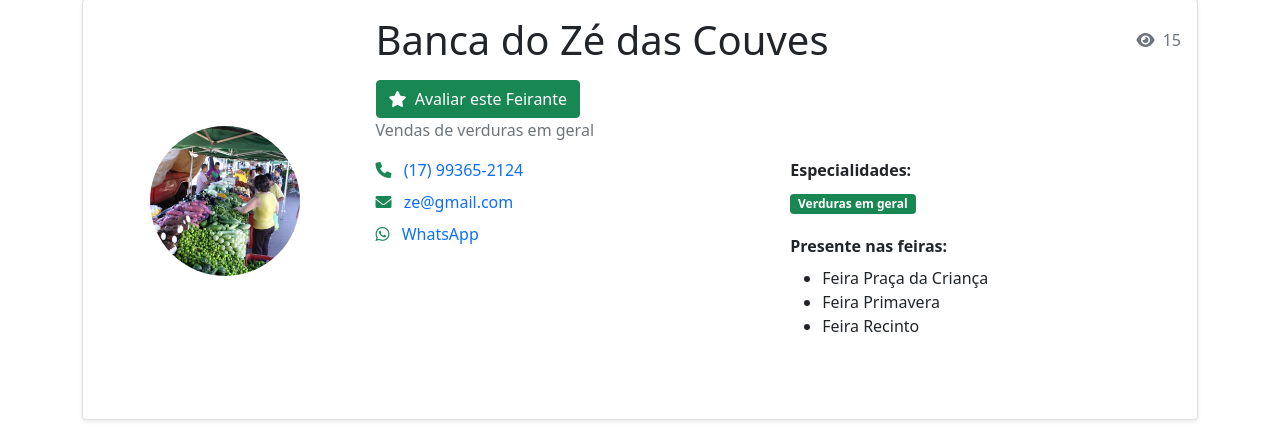
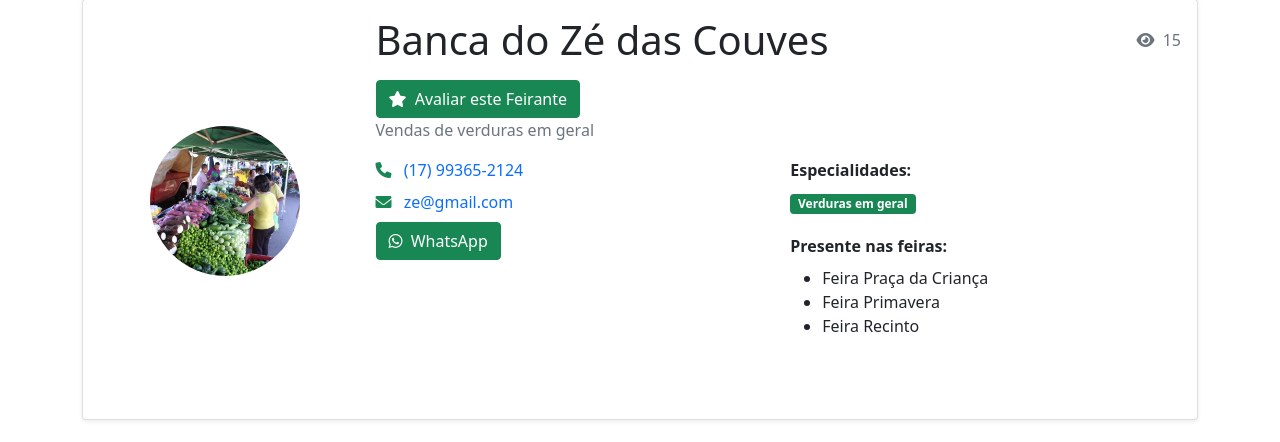
Before and after one commit to LucianoBampa/Projeto_Feira, a Django app: a page that uses feirantes/templates/feirantes/loja.html in a window 1280 px wide. Shown: the part 151-593 px from the top of the page. Run offline with Django 4.2, Linux system fonts and the light colour scheme; data comes from the database, SQL or seed files in the repository; both versions use the stored data as it was after the commit; some libraries are stand-ins or nearby versions.

Commit message:
Tratamento do botão do whatsapp

```diff
--- a/feirantes/templates/feirantes/loja.html
+++ b/feirantes/templates/feirantes/loja.html
@@ -61,14 +61,17 @@
                                     </p>
                                     {% endif %}
 
+                                    <!-- Botão WhatsApp para a loja de um feirante -->
                                     {% if feirante.whatsapp %}
-                                    <p class="mb-2">
-                                        <i class="fab fa-whatsapp text-success me-2"></i>
-                                        <a href="https://wa.me/55{{ feirante.whatsapp }}" target="_blank"
-                                            class="text-decoration-none">
-                                            WhatsApp
-                                        </a>
-                                    </p>
+                                    <a href="https://api.whatsapp.com/send?phone={{ feirante.whatsapp }}&text=Olá! Gostaria de mais informações sobre seus produtos."
+                                        target="_blank" class="btn btn-success">
+                                        <i class="fab fa-whatsapp me-1"></i> WhatsApp
+                                    </a>
+                                    {% else %}
+                                    <!-- Caso não tenha WhatsApp cadastrado -->
+                                    <button class="btn btn-secondary" disabled>
+                                        <i class="fab fa-whatsapp me-1"></i> WhatsApp indisponível
+                                    </button>
                                     {% endif %}
                                 </div>
 
```
Also changed, not shown: db.sqlite3, media/produtos/Cheiro-verde-700x884.jpg (added).
